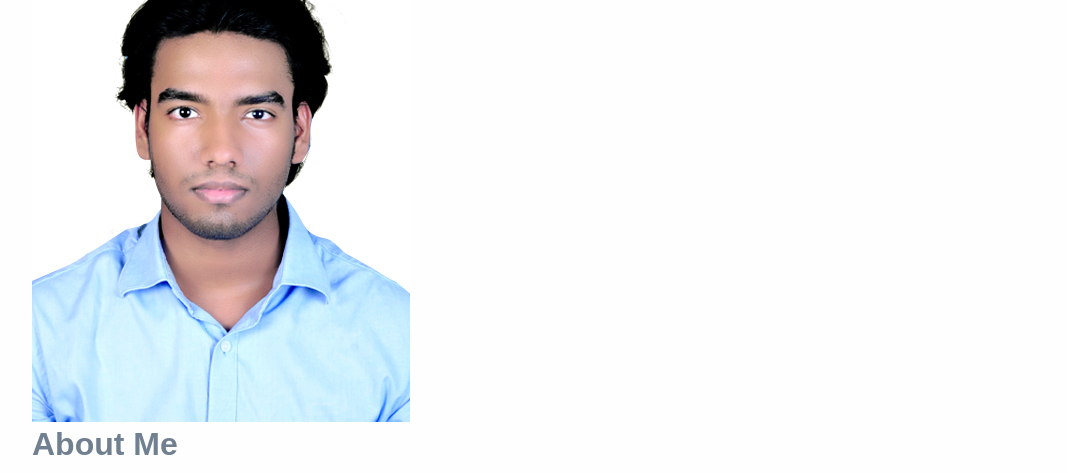
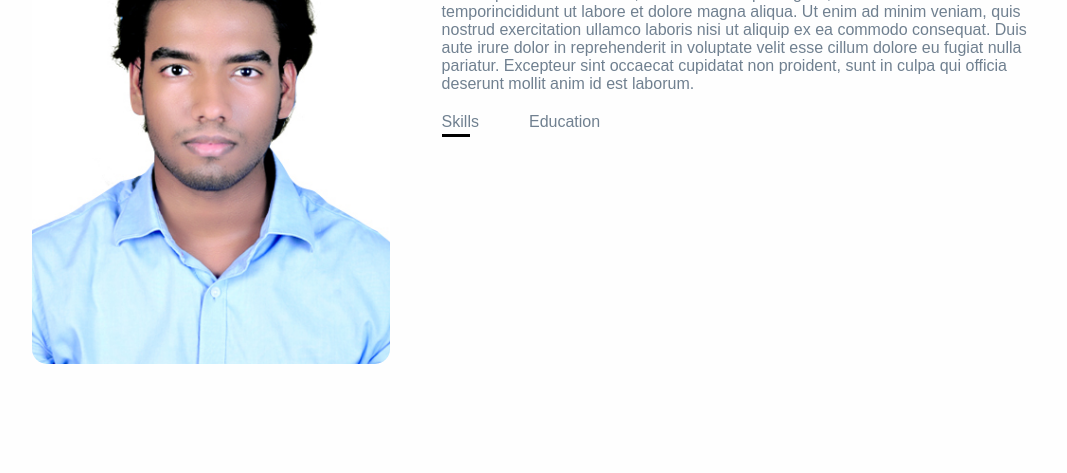
Before and after one commit to nikhil-ca/Portfolio, a plain HTML site: page index.html in a window 1280 px wide. Shown: the part 460-933 px from the top of the page, without its empty margins (96-1163 px from the left). Drawn offline with Linux system fonts and the light colour scheme.

Commit message:
about me text

```diff
--- a/index.html
+++ b/index.html
@@ -24,7 +24,7 @@
                 <h1>Hi, I'm <span>Nikhil</span> From India!</h1>
             </div>
         </div>
-    </div>
+    <!--------------about--------->
     <div id="about">
         <div class="container">
             <div class="row">
@@ -32,7 +32,21 @@
                     <img src="assets/Nikhil.jpg">
                 </div>
                 <div class="about-col-2">
-                    <h1>About Me</h1>
+                    <h1 class = "sub-title">About Me</h1>
+                    <p>Lorem ipsum dolor sit amet, consectetur
+                        adipiscing elit, sed do eiusmod temporincididunt
+                        ut labore et dolore magna aliqua. Ut enim ad minim
+                        veniam, quis nostrud exercitation ullamco laboris
+                        nisi ut aliquip ex ea commodo consequat. Duis aute
+                        irure dolor in reprehenderit in voluptate velit esse
+                        cillum dolore eu fugiat nulla pariatur. Excepteur sint
+                        occaecat cupidatat non proident, sunt in culpa qui
+                        officia deserunt mollit anim id est laborum.
+                    </p>
+                    <div class="tab-titles">
+                        <p class = "tab-links active-link">Skills</p>
+                        <p class = "tab-links">Education</p>
+                    </div>
                 </div>
             </div>
         </div>
--- a/style.css
+++ b/style.css
@@ -71,3 +71,61 @@ nav ul li a:hover::after{
 .header-text h1 span{
     color:black;
 }
+
+/*------------about----------*/
+#about{
+    padding: 80px 0;
+
+}
+
+.row{
+    display: flex;
+    justify-content: space-between;
+    flex-wrap: wrap;
+}
+
+.about-col-1{
+    flex-basis: 35%;
+}
+
+.about-col-1 img{
+    width:100%;
+    border-radius: 15px;
+}
+
+.about-col-2{
+    flex-basis: 60%;
+}
+
+.sub-title{
+    font-size: 60px;
+    font-weight: 600;
+}
+
+.tab-titles{
+    display: flex;
+    margin: 20px 0 40px;
+}
+
+.tab-links{
+    margin-right: 50px;
+    font: size 18px;
+    font-weight: 500;
+    cursor: pointer;
+    position: relative;
+}
+
+.tab-links::after{
+    content: '';
+    width:0;
+    height: 3px;
+    background: black;
+    position: absolute;
+    left: 0;
+    bottom: -6px;
+    transition: 0.5s;
+}
+
+.tab-links.active-link::after{
+    width:75%;
+}
```
